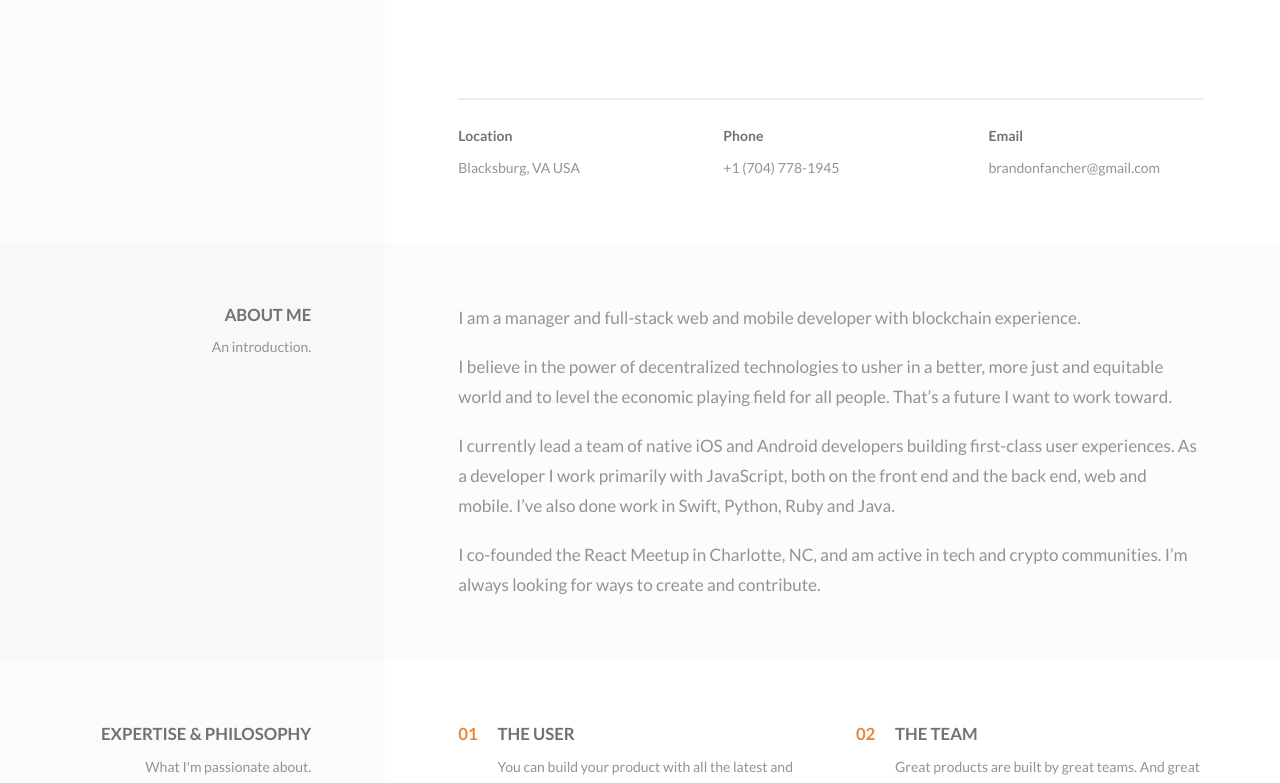
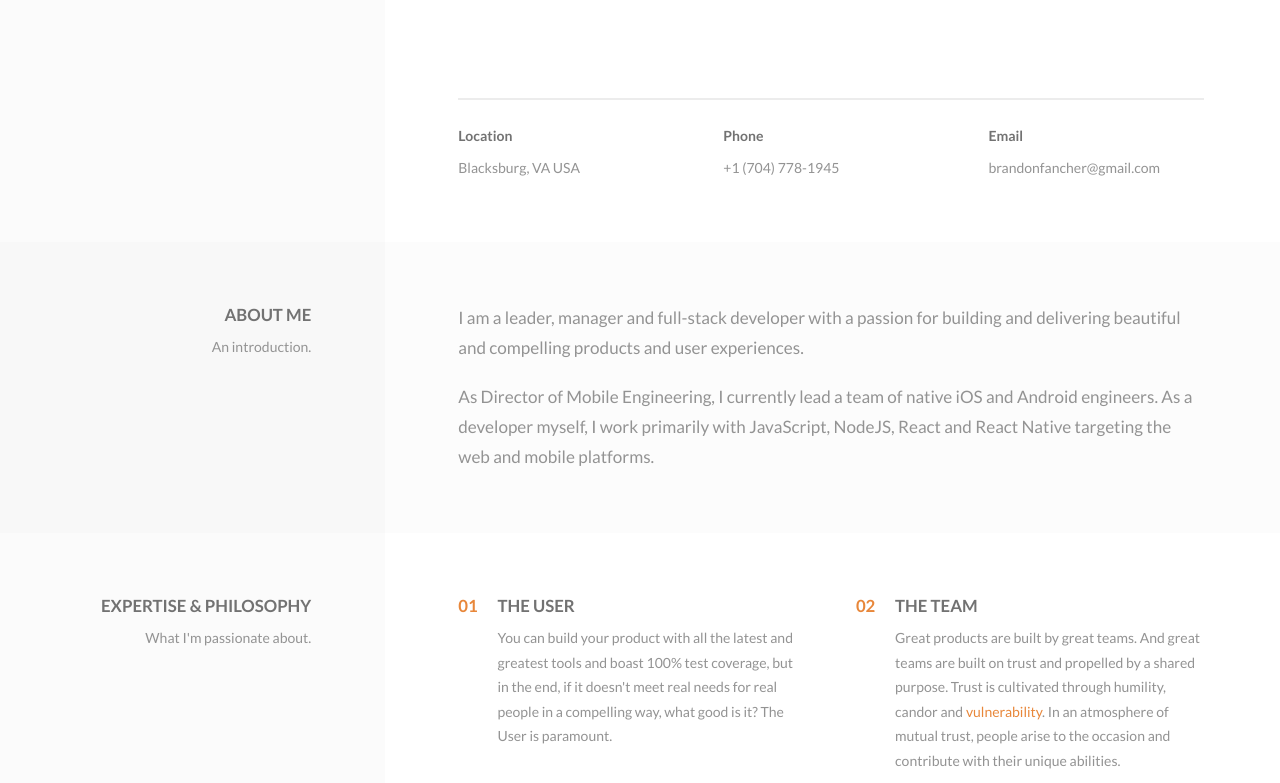
Before and after one commit to brandonfancher/resume-react, a React (Create React App) app: page / in a window 1280 px wide. Shown: the part 558-1341 px from the top of the page. Built offline with nearby package versions, Linux system fonts and the light colour scheme.

Commit message:
Header and intro copy tweaks.

```diff
--- a/src/assets/css/custom.scss
+++ b/src/assets/css/custom.scss
@@ -12,6 +12,9 @@
   }
   .c-work__heading a {
     color: #727272;
+    @media (prefers-color-scheme: dark) {
+      color: #a4a5a6;
+    }
     &:hover {
       color: $accent-color;
       cursor: pointer;
--- a/src/components/Header.js
+++ b/src/components/Header.js
@@ -38,7 +38,7 @@ const Header = () => {
                       <SiteTitle location={SiteTitleLocation.HEADER} />
                       <h2 className="a-header  c-brand__sub-title  t-sub-title">
                         <span className="c-brand__sizer">
-                          Leader, Problem Solver, Web &amp; Mobile Developer
+                          Leader. Builder. Web &amp; Mobile Developer.
                         </span>
                       </h2>
                     </div>
--- a/src/components/Intro.js
+++ b/src/components/Intro.js
@@ -7,24 +7,15 @@ const Intro = () => (
       <div className="c-intro">
         <div className="o-content__body">
           <p>
-            I am a manager and full-stack web and mobile developer with
-            blockchain experience.
+            I am a leader, manager and full-stack developer with a passion for
+            building and delivering beautiful and compelling products and user
+            experiences.
           </p>
           <p>
-            I believe in the power of decentralized technologies to usher in a
-            better, more just and equitable world and to level the economic
-            playing field for all people. That’s a future I want to work toward.
-          </p>
-          <p>
-            I currently lead a team of native iOS and Android developers
-            building first-class user experiences. As a developer I work
-            primarily with JavaScript, both on the front end and the back end,
-            web and mobile. I’ve also done work in Swift, Python, Ruby and Java.
-          </p>
-          <p>
-            I co-founded the React Meetup in Charlotte, NC, and am active in
-            tech and crypto communities. I’m always looking for ways to create
-            and contribute.
+            As Director of Mobile Engineering, I currently lead a team of native
+            iOS and Android engineers. As a developer myself, I work primarily
+            with JavaScript, NodeJS, React and React Native targeting the web
+            and mobile platforms.
           </p>
         </div>
       </div>
```
